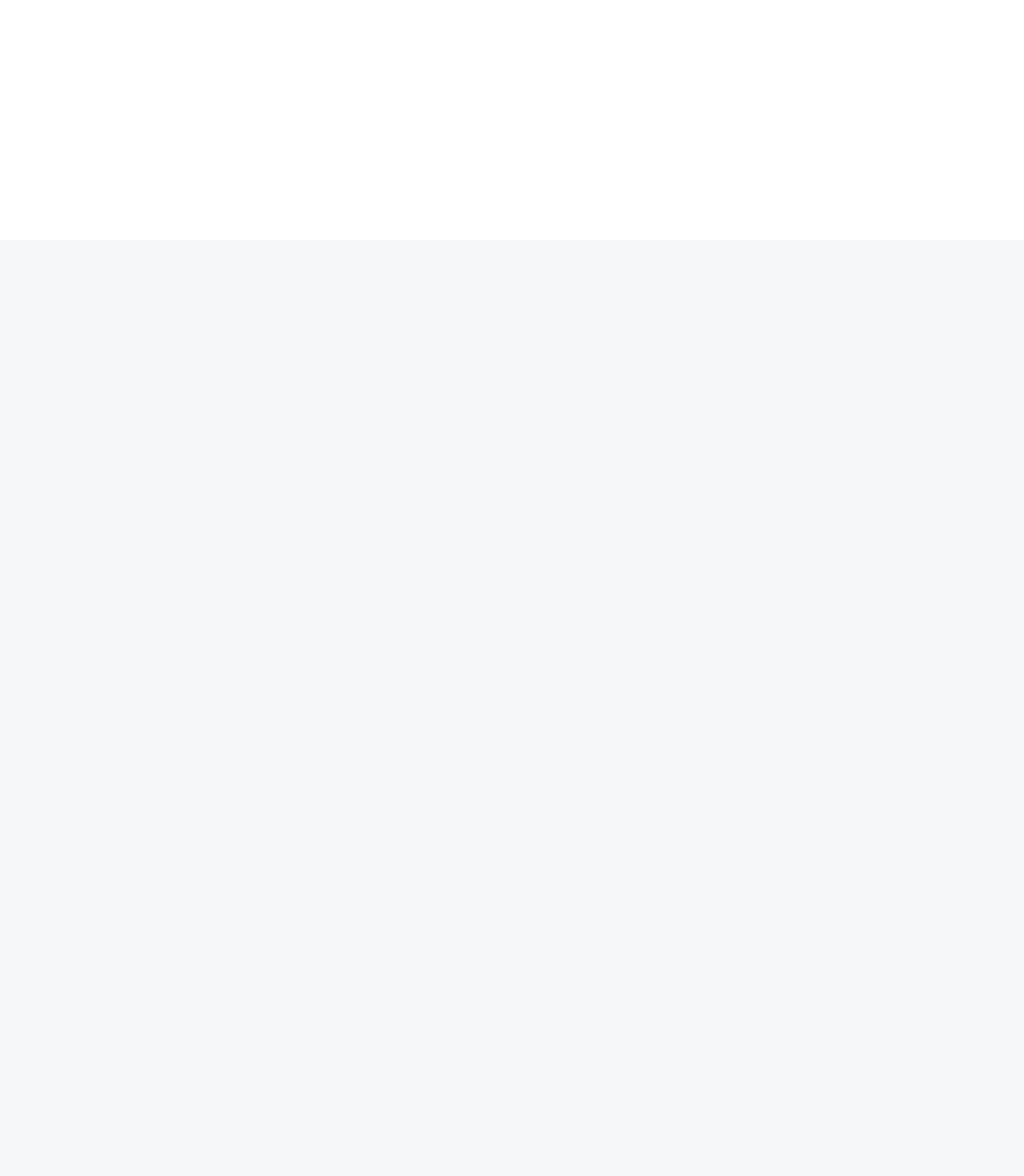
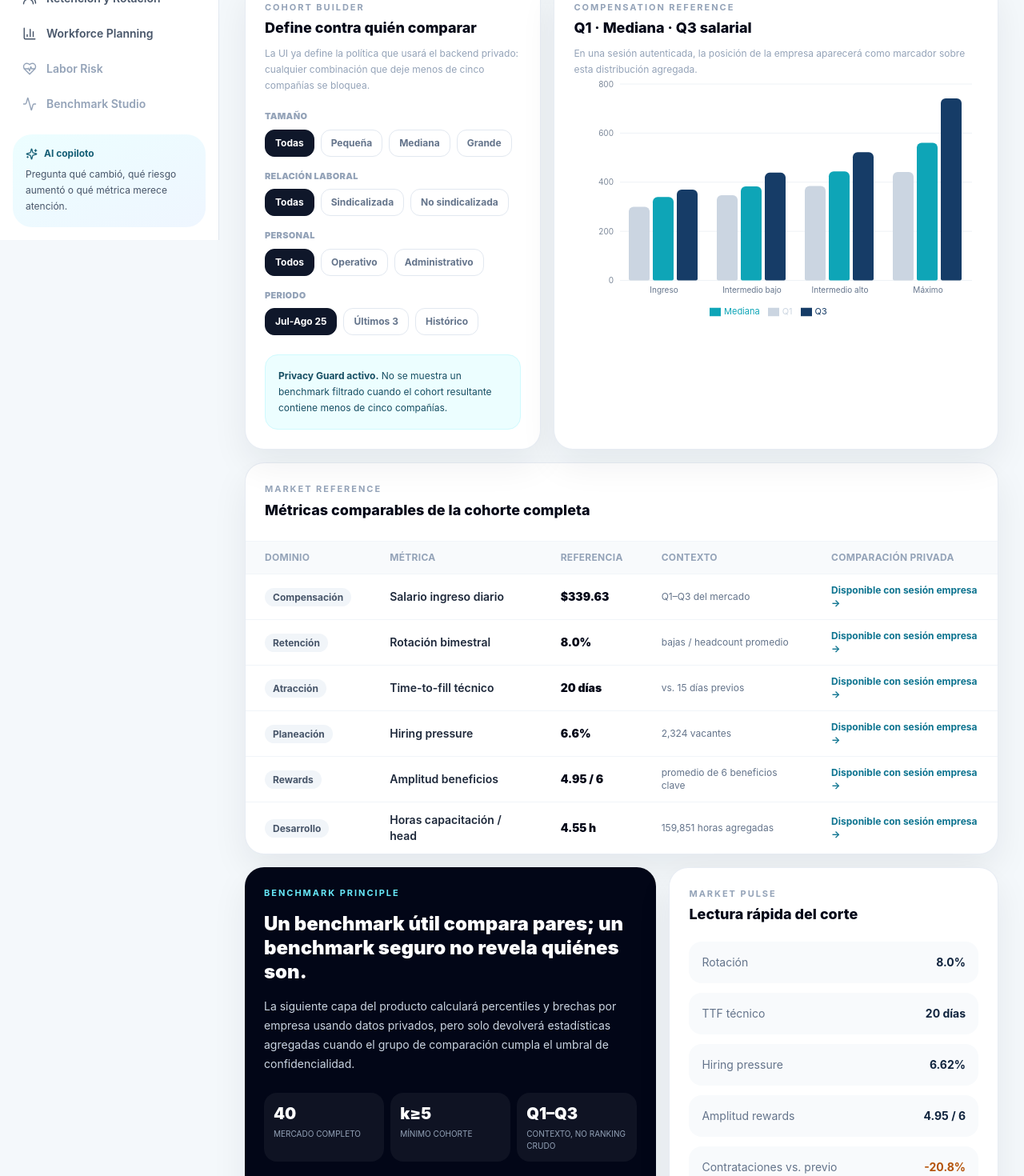
Before and after one commit to ellieeeGB/RH-platform, a Next.js app: page /benchmark in a window 1280 px wide. Before the commit this address had no page. Shown: the part 500-1970 px from the top of the page at 80% size. Before the commit the page ends 800 px from the top, so only its background shows below. Built offline with nearby package versions, Linux system fonts and the light colour scheme.

Commit message:
feat: add privacy-aware benchmark studio

```diff
--- /dev/null
+++ b/src/app/benchmark/page.tsx
@@ -0,0 +1,113 @@
+import { Building2, LockKeyhole, Scale, ShieldCheck } from "lucide-react";
+import { DashboardFrame, PageHeader } from "@/components/dashboard-frame";
+import { KpiCard } from "@/components/kpi-card";
+import { BenchmarkSalaryRangeChart } from "@/components/risk-benchmark-charts";
+import { benchmarkPrivacy, benchmarkReference, marketPulse } from "@/lib/risk-benchmark-data";
+
+function formatValue(value: number, format: string) {
+  if (format === "currency") return new Intl.NumberFormat("es-MX", { style: "currency", currency: "MXN", maximumFractionDigits: 2 }).format(value);
+  if (format === "percent") return `${value.toFixed(1)}%`;
+  if (format === "days") return `${value} días`;
+  if (format === "score6") return `${value.toFixed(2)} / 6`;
+  if (format === "hours") return `${value.toFixed(2)} h`;
+  return value.toLocaleString("es-MX");
+}
+
+export default function BenchmarkStudioPage() {
+  return (
+    <DashboardFrame>
+      <PageHeader
+        eyebrow="People Intelligence · Benchmark Studio"
+        title="Benchmark Studio"
+        description="Compara métricas contra referencias agregadas del mercado sin revelar a las compañías participantes. Los filtros futuros respetarán un mínimo de cinco empresas por cohorte."
+      />
+
+      <section className="grid gap-4 md:grid-cols-2 xl:grid-cols-4">
+        <KpiCard label="Empresas en muestra" value={String(marketPulse.companyCount)} change={0} changeLabel="cohorte completa" icon={Building2} />
+        <KpiCard label="Privacidad mínima" value={`k ≥ ${benchmarkPrivacy.minimumCohortSize}`} change={0} changeLabel="empresas por benchmark" icon={LockKeyhole} />
+        <KpiCard label="Salario ingreso mediano" value={formatValue(marketPulse.salaryEntryMedian, "currency")} change={0} changeLabel={`Q1 ${formatValue(marketPulse.salaryEntryQ1, "currency")}`} icon={Scale} />
+        <KpiCard label="Headcount mercado" value={marketPulse.headcount.toLocaleString("es-MX")} change={marketPulse.headcountChangePct} changeLabel="vs. bimestre anterior" icon={ShieldCheck} />
+      </section>
+
+      <section className="mt-4 grid gap-4 xl:grid-cols-[.8fr_1.2fr]">
+        <article className="panel p-5 md:p-6">
+          <div className="eyebrow">Cohort Builder</div>
+          <h2 className="mt-1 text-lg font-extrabold text-slate-950">Define contra quién comparar</h2>
+          <p className="mt-2 text-xs leading-5 text-slate-400">La UI ya define la política que usará el backend privado: cualquier combinación que deje menos de cinco compañías se bloquea.</p>
+          <div className="mt-5 space-y-4">
+            {[
+              ["Tamaño", ["Todas", "Pequeña", "Mediana", "Grande"]],
+              ["Relación laboral", ["Todas", "Sindicalizada", "No sindicalizada"]],
+              ["Personal", ["Todos", "Operativo", "Administrativo"]],
+              ["Periodo", [marketPulse.currentPeriod, "Últimos 3", "Histórico"]],
+            ].map(([label, options]) => (
+              <div key={String(label)}>
+                <div className="mb-2 text-[11px] font-black uppercase tracking-wide text-slate-400">{String(label)}</div>
+                <div className="flex flex-wrap gap-2">
+                  {(options as string[]).map((option, index) => <button key={option} className={`rounded-xl border px-3 py-2 text-xs font-bold ${index === 0 ? "border-slate-900 bg-slate-900 text-white" : "border-slate-200 bg-white text-slate-500"}`}>{option}</button>)}
+                </div>
+              </div>
+            ))}
+          </div>
+          <div className="mt-6 rounded-2xl border border-cyan-100 bg-cyan-50 p-4 text-xs leading-5 text-cyan-900"><strong>Privacy Guard activo.</strong> {benchmarkPrivacy.policy}</div>
+        </article>
+
+        <article className="panel p-5 md:p-6">
+          <div className="eyebrow">Compensation reference</div>
+          <h2 className="mt-1 text-lg font-extrabold text-slate-950">Q1 · Mediana · Q3 salarial</h2>
+          <p className="mt-2 text-xs leading-5 text-slate-400">En una sesión autenticada, la posición de la empresa aparecerá como marcador sobre esta distribución agregada.</p>
+          <BenchmarkSalaryRangeChart />
+        </article>
+      </section>
+
+      <section className="mt-4 panel overflow-hidden">
+        <div className="border-b border-slate-100 p-5 md:p-6">
+          <div className="eyebrow">Market reference</div>
+          <h2 className="mt-1 text-lg font-extrabold text-slate-950">Métricas comparables de la cohorte completa</h2>
+        </div>
+        <div className="overflow-x-auto">
+          <table className="w-full min-w-[800px] text-left text-sm">
+            <thead className="bg-slate-50 text-xs uppercase tracking-wide text-slate-400">
+              <tr><th className="px-6 py-3">Dominio</th><th className="px-6 py-3">Métrica</th><th className="px-6 py-3">Referencia</th><th className="px-6 py-3">Contexto</th><th className="px-6 py-3">Comparación privada</th></tr>
+            </thead>
+            <tbody>
+              {benchmarkReference.map((row) => (
+                <tr key={row.metric} className="border-t border-slate-100">
+                  <td className="px-6 py-3"><span className="rounded-full bg-slate-100 px-2.5 py-1 text-xs font-bold text-slate-600">{row.category}</span></td>
+                  <td className="px-6 py-3 font-semibold text-slate-800">{row.metric}</td>
+                  <td className="px-6 py-3 font-black text-slate-950">{formatValue(row.current, row.format)}</td>
+                  <td className="px-6 py-3 text-xs text-slate-500">{row.context}</td>
+                  <td className="px-6 py-3 text-xs font-bold text-cyan-700">Disponible con sesión empresa →</td>
+                </tr>
+              ))}
+            </tbody>
+          </table>
+        </div>
+      </section>
+
+      <section className="mt-4 grid gap-4 xl:grid-cols-[1fr_.8fr]">
+        <article className="overflow-hidden rounded-3xl bg-slate-950 p-6 text-white shadow-soft">
+          <div className="eyebrow !text-cyan-300">Benchmark principle</div>
+          <h2 className="mt-4 text-2xl font-black leading-tight">Un benchmark útil compara pares; un benchmark seguro no revela quiénes son.</h2>
+          <p className="mt-4 text-sm leading-6 text-slate-300">La siguiente capa del producto calculará percentiles y brechas por empresa usando datos privados, pero solo devolverá estadísticas agregadas cuando el grupo de comparación cumpla el umbral de confidencialidad.</p>
+          <div className="mt-6 grid grid-cols-3 gap-2">
+            <div className="rounded-2xl bg-white/5 p-3"><div className="text-xl font-black">{marketPulse.companyCount}</div><div className="mt-1 text-[10px] uppercase text-slate-400">mercado completo</div></div>
+            <div className="rounded-2xl bg-white/5 p-3"><div className="text-xl font-black">k≥{benchmarkPrivacy.minimumCohortSize}</div><div className="mt-1 text-[10px] uppercase text-slate-400">mínimo cohorte</div></div>
+            <div className="rounded-2xl bg-white/5 p-3"><div className="text-xl font-black">Q1–Q3</div><div className="mt-1 text-[10px] uppercase text-slate-400">contexto, no ranking crudo</div></div>
+          </div>
+        </article>
+        <article className="panel p-5 md:p-6">
+          <div className="eyebrow">Market pulse</div>
+          <h2 className="mt-1 text-lg font-extrabold text-slate-950">Lectura rápida del corte</h2>
+          <div className="mt-5 space-y-3">
+            <div className="flex justify-between rounded-2xl bg-slate-50 p-4 text-sm"><span className="text-slate-500">Rotación</span><strong>{marketPulse.turnover.toFixed(1)}%</strong></div>
+            <div className="flex justify-between rounded-2xl bg-slate-50 p-4 text-sm"><span className="text-slate-500">TTF técnico</span><strong>{marketPulse.technicalTimeToFill} días</strong></div>
+            <div className="flex justify-between rounded-2xl bg-slate-50 p-4 text-sm"><span className="text-slate-500">Hiring pressure</span><strong>{marketPulse.hiringPressure.toFixed(2)}%</strong></div>
+            <div className="flex justify-between rounded-2xl bg-slate-50 p-4 text-sm"><span className="text-slate-500">Amplitud rewards</span><strong>{marketPulse.benefitBreadth.toFixed(2)} / 6</strong></div>
+            <div className="flex justify-between rounded-2xl bg-slate-50 p-4 text-sm"><span className="text-slate-500">Contrataciones vs. previo</span><strong className={marketPulse.hiresChangePct < 0 ? "text-amber-700" : "text-emerald-700"}>{marketPulse.hiresChangePct}%</strong></div>
+          </div>
+        </article>
+      </section>
+    </DashboardFrame>
+  );
+}
```
